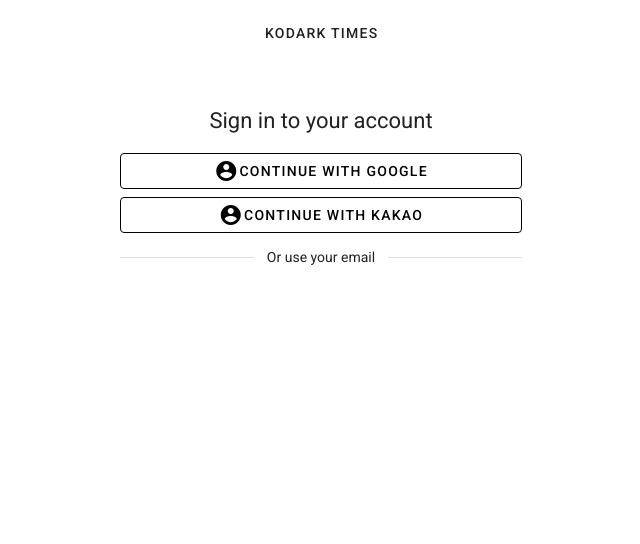
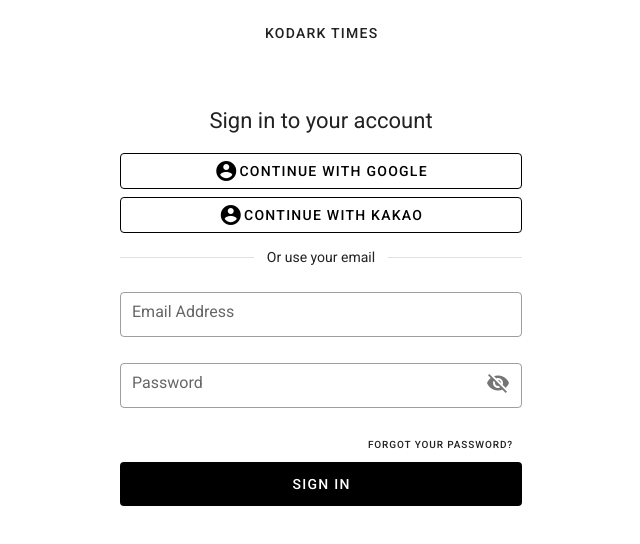
Before and after one commit to jeuk817/newsSite_Kodark, a Vue app in the folder frontend/: page /ko/auth/signIn in a window 1280 px wide. Shown: the top 544 px of the page, without its empty margins (319-959 px from the left). Built offline with nearby package versions, Linux system fonts and the light colour scheme.

Commit message:
feat: create sign in component

```diff
--- a/frontend/src/components/bodies/SignInBody.vue
+++ b/frontend/src/components/bodies/SignInBody.vue
@@ -1,15 +1,73 @@
 <template>
-  <div>
+  <div class="singComponent">
+    <v-text-field
+      label="Email Address"
+      outlined
+      color="black"
+      height="45px"
+      dense=true
+      v-model="email"
+      :rules="emailRules"
+      required
+    ></v-text-field>
+    <v-text-field
+      label="Password"
+      hint="At least 8 characters"
+      :append-icon="show ? 'mdi-eye' : 'mdi-eye-off'"
+      :type="show ? 'text' : 'password'"
+      @click:append="show = !show"
+      outlined
+      color="black"
+      height="45px"
+      dense=true
+      v-model="password"
+      :rules="passwordRules"
+      required
+    ></v-text-field>
+    <div class="findPwd">
+      <v-btn text depressed x-small light="true">Forgot your password?</v-btn>
+    </div>
+    <div class="signInBtn">
+      <v-btn
+        depressed
+        large
+        dark
+        color="black"
+        width="100%"
+      >
+      Sign In
+      </v-btn>
+    </div>
   </div>
 </template>
 
 <script>
 
 export default {
-  components: {
-  }
+  data: () => ({
+    email: '',
+    emailRules: [
+      v => !!v || 'Email Address is required.',
+      v => /.+@.+/.test(v) || 'Email Address must be valid.'
+    ],
+    password: '',
+    passwordRules: [
+      v => !!v || 'Password is required.',
+      v => v.length >= 8 || 'Min 8 characters.'
+    ],
+    show: false
+  })
 }
 </script>
 <style scoped>
-
+.singComponent {
+  padding-top: 24px;
+}
+.findPwd {
+  display: grid;
+  justify-items: end;
+}
+.signInBtn {
+  margin-top: 8px;
+}
 </style>
--- a/frontend/src/components/headers/HomeHeader.vue
+++ b/frontend/src/components/headers/HomeHeader.vue
@@ -14,7 +14,7 @@
         </div>
       </li>
       <li>
-        <v-btn depressed to="/ko/signIn">Sign in</v-btn>
+        <v-btn depressed to="/ko/auth/signIn">Sign in</v-btn>
       </li>
     </ul>
     <ul class="homeHeaderTop">
```
